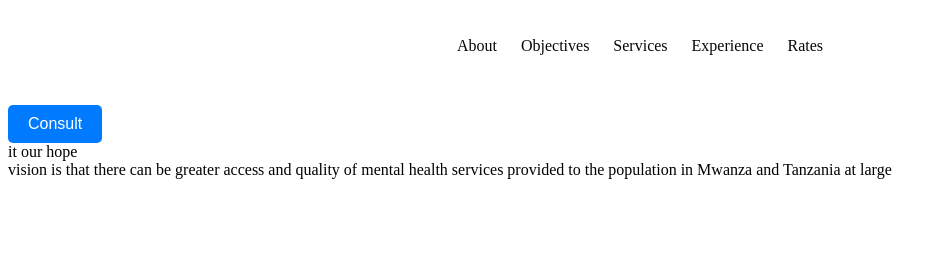
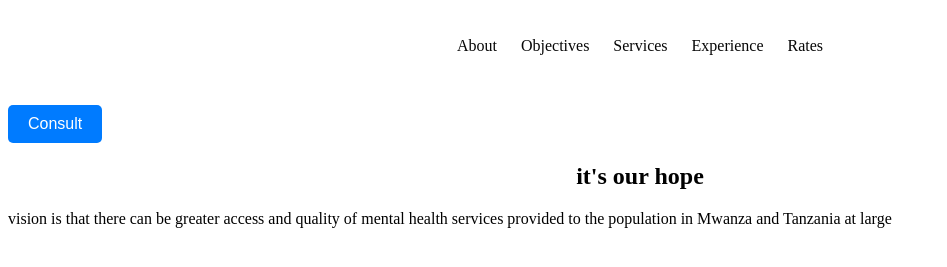
Before and after one commit to BERTHA652/DOCHAS, a plain HTML site: page header.html in a window 1280 px wide. Shown: the part 39-306 px from the top of the page, without its empty margins (0-947 px from the left). Drawn offline with Linux system fonts and the light colour scheme.

Commit message:
edited h1

```diff
--- a/header.html
+++ b/header.html
@@ -20,9 +20,9 @@
         </header>
         <button id="myButton">Consult</button>
         <section>
-            <div class="juu">it our hope<br>
-             vision is that there can be greater access and quality of mental health
-                 services provided to the population in Mwanza and Tanzania at large </div>
+            <div class="juu"><h1>it's our hope</h1>
+                <p>vision is that there can be greater access and quality of mental health
+                 services provided to the population in Mwanza and Tanzania at large</p> </div>
         </section>
         <script src="script.js"></script>
         </body>
--- a/style.css
+++ b/style.css
@@ -49,3 +49,6 @@ juu{
     color: white;
     height: 700px;
 }
+h1{
+    text-align: center;
+}
```
